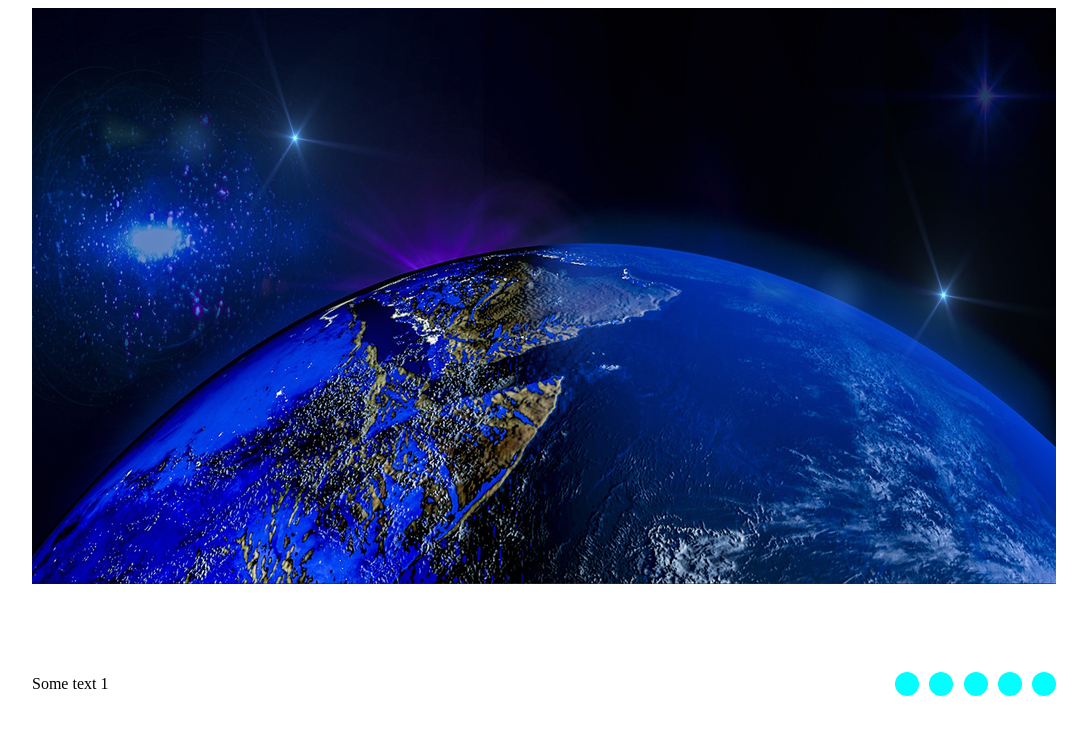
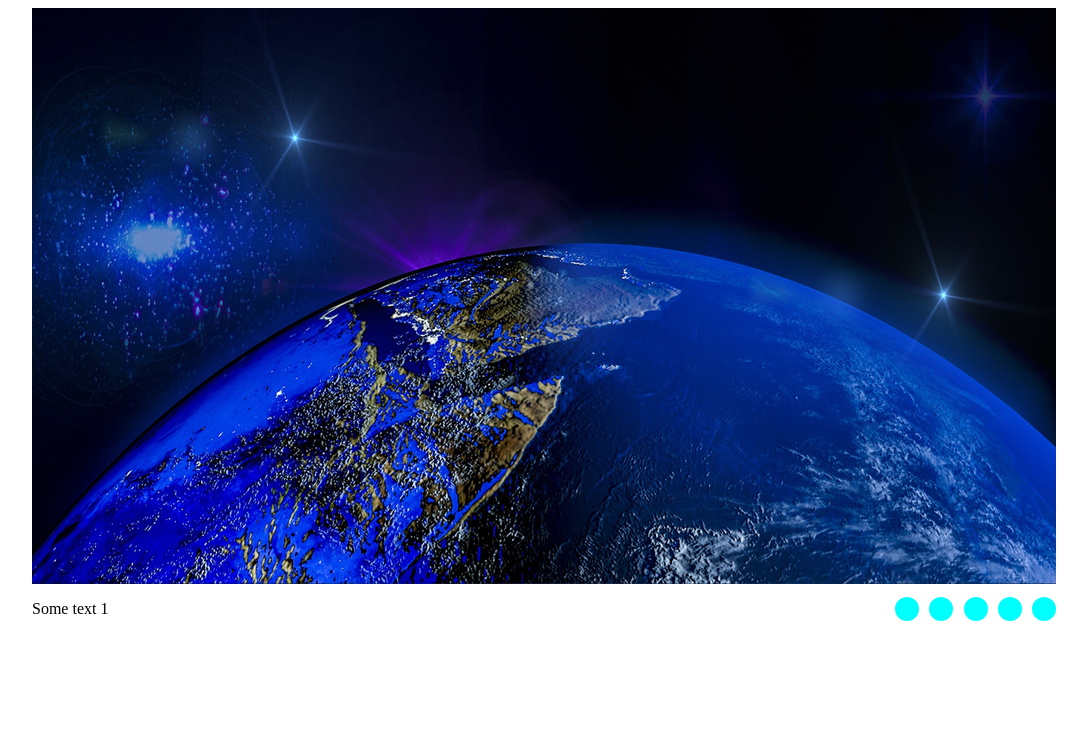
Before and after one commit to SvetlanaVl/cssMemeSlider, a plain HTML site: page cssMemeSlider/index.html in a window 1280 px wide. Shown: the whole page, without its empty margins (96-1183 px from the left). Drawn offline with Linux system fonts and the light colour scheme.

Commit message:
refactor: change px to relative units (Thu, 14 Sep, 2023 09:15:44 PM)

```diff
--- a/cssMemeSlider/style.css
+++ b/cssMemeSlider/style.css
@@ -1,10 +1,11 @@
 .slider__container {
   display: grid;
-  grid-template-columns: 512px 512px;
-  grid-template-rows: auto 200px;
+  grid-template-columns: 50% 50%;
+  grid-template-rows: auto auto;
   justify-content: center;
   align-items: center;
-  width: 1024px;
+  max-width: 64rem;
+  width: 100%;
   margin: 0 auto;
 }
 
@@ -18,7 +19,8 @@
   display: flex;
   gap: 1%;
   align-items: center;
-  width: 15%;
+  max-width: 4.8rem;
+  width: 100%;
   overflow: hidden;
 }
 
@@ -35,6 +37,10 @@
   width: 100%;
   margin: 0 auto;
   overflow: hidden;
+}
+
+img {
+  width: 100%;
 }
 
 .slider__pagination {
```
